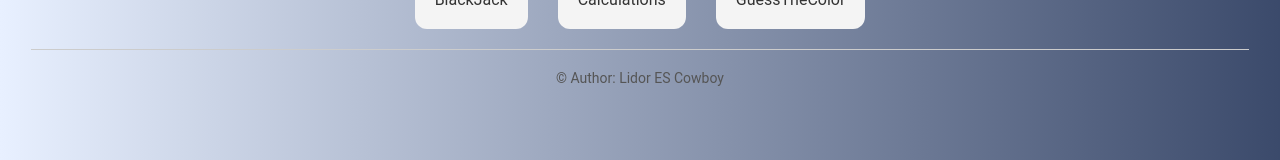
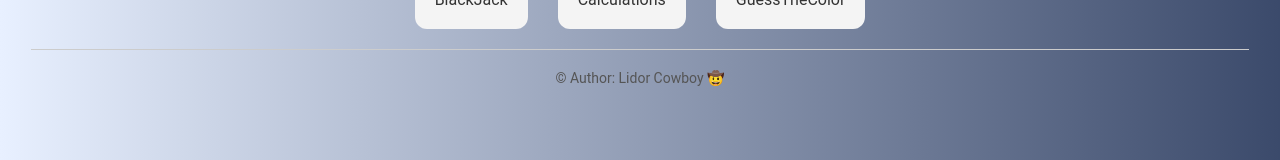
Before and after one commit to LidorPrototype/Mini-Games-Hub, a React (Vite) app: page / in a window 1280 px wide. Shown: the part 519-679 px from the top of the page. Built offline with nearby package versions, Linux system fonts and the light colour scheme.

Commit message:
minor change for testing 🤠

```diff
--- a/src/pages/Home/Home.jsx
+++ b/src/pages/Home/Home.jsx
@@ -67,7 +67,7 @@ export const Home = () => {
         ))}
       </div>
       <footer className="footer">
-        <p>&copy; Author: Lidor ES Cowboy</p>
+        <p>&copy; Author: Lidor Cowboy 🤠</p>
       </footer>
     </div>
   );
```
